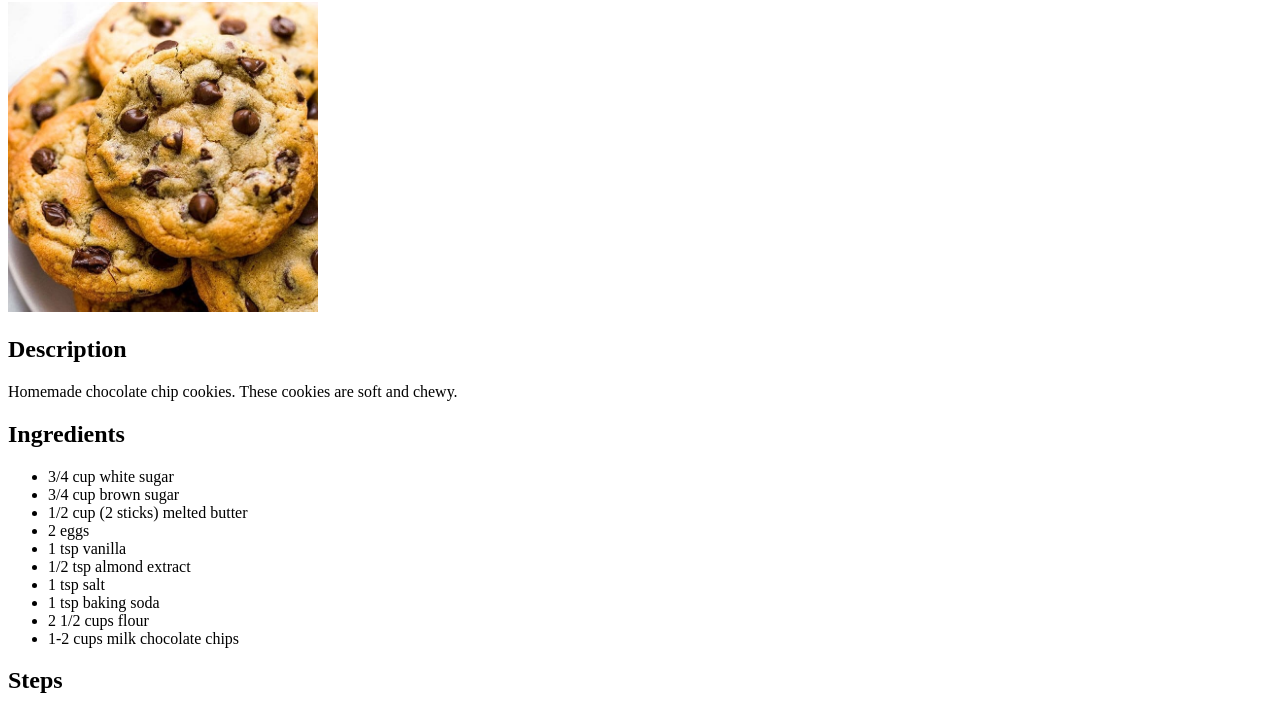
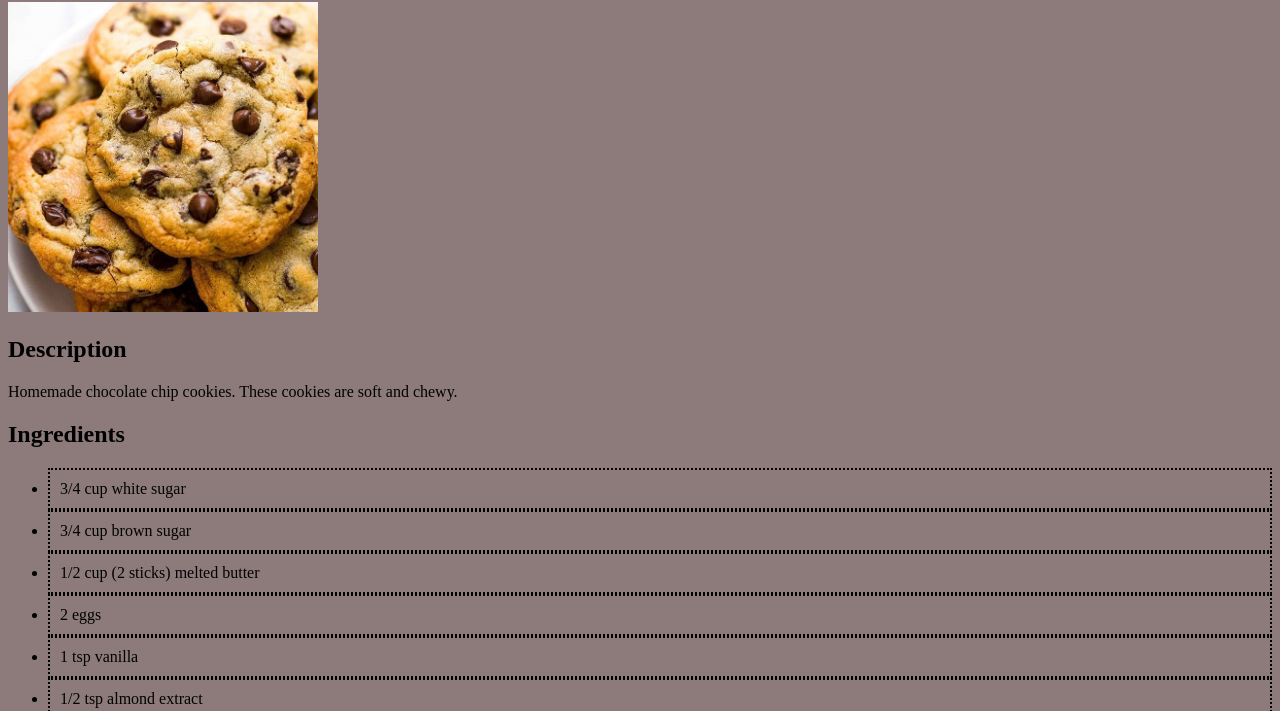
Before and after one commit to freQuincy55/odin-recipes, a plain HTML site: page recipes/choco_chip_cookies.html in a window 1280 px wide. Shown: the part 78-789 px from the top of the page. Drawn offline with Linux system fonts and the light colour scheme.

Commit message:
Add stylesheet and some initial styling

```diff
--- a/recipes/choco_chip_cookies.html
+++ b/recipes/choco_chip_cookies.html
@@ -3,7 +3,8 @@
 <head>
     <meta charset="UTF-8">
     <meta name="viewport" content="width=device-width, initial-scale=1.0">
-    <title>Document</title>
+    <link rel="stylesheet" href="../style.css">
+    <title>Choco Cookies</title>
 </head>
 <body>
     <h1>Chocolate Chip Cookies</h1>
@@ -16,9 +17,10 @@
         Homemade chocolate chip cookies. These cookies are soft and chewy.
     </p>
 
+    <div class="ingredients">
     <h2>Ingredients</h2>
 
-    <ul>
+    <ul class="">
         <li>3/4 cup white sugar</li>
         <li>3/4 cup brown sugar</li>
         <li>1/2 cup (2 sticks) melted butter</li>
@@ -30,6 +32,7 @@
         <li>2 1/2 cups flour</li>
         <li>1-2 cups milk chocolate chips</li>
     </ul>
+    </div>
 
     <h2>Steps</h2>
 
--- /dev/null
+++ b/style.css
@@ -0,0 +1,15 @@
+
+* {
+    /* outline: 2px solid red; */
+}
+
+body {
+    background-color: rgb(141, 123, 123);
+}
+
+li {
+    padding: 10px;
+    border-width: 2px;
+    border-style: dotted;
+    border-color: black;
+}
```
Also changed, not shown: index.html (+3 -2 lines), recipes/quesadillas.html (+1 -0 lines), recipes/toast.html (+1 -0 lines).
